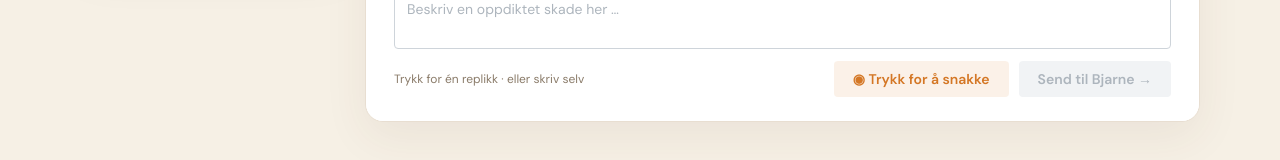
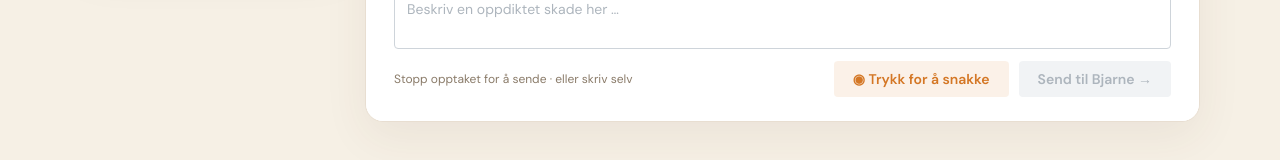
Before and after one commit to skadefryd26/lag2, a React (Vite) app in the folder frontend/: page / in a window 1280 px wide. Shown: the part 955-1115 px from the top of the page. Built offline with nearby package versions, Linux system fonts and the light colour scheme.

Commit message:
fix: send tale når opptaket avsluttes

```diff
--- a/frontend/src/quest/QuestScreen.tsx
+++ b/frontend/src/quest/QuestScreen.tsx
@@ -39,6 +39,7 @@ export function QuestScreen() {
   const [completed, setCompleted] = useState(false);
   const [draft, setDraft] = useState('');
   const [listening, setListening] = useState(false);
+  const [stopping, setStopping] = useState(false);
   const [speechError, setSpeechError] = useState('');
   const recognition = useRef<Recognition | null>(null);
   const conversation = useRef<HTMLDivElement>(null);
@@ -58,7 +59,9 @@ export function QuestScreen() {
     conversation.current?.scrollTo({ top: conversation.current.scrollHeight, behavior: 'smooth' });
   }, [history, quest.isPending]);
   useEffect(() => () => {
-    recognition.current?.stop();
+    const session = recognition.current;
+    recognition.current = null;
+    session?.stop();
     if ('speechSynthesis' in window) window.speechSynthesis.cancel();
   }, []);
 
@@ -72,7 +75,10 @@ export function QuestScreen() {
 
   function listen() {
     if (listening) {
-      recognition.current?.stop();
+      if (!stopping) {
+        setStopping(true);
+        recognition.current?.stop();
+      }
       return;
     }
     const SpeechRecognition = getRecognition();
@@ -81,33 +87,46 @@ export function QuestScreen() {
     quest.reset();
     const session = new SpeechRecognition();
     recognition.current = session;
+    let transcript = '';
+    let failed = false;
     session.lang = 'nb-NO';
     session.interimResults = false;
     session.onresult = event => {
-      const text = event.results[0]?.[0]?.transcript?.trim();
-      if (text) {
-        setDraft(text);
-        submit(text);
-      } else setSpeechError('Jeg hørte ingenting. Prøv igjen eller skriv i feltet.');
+      transcript = event.results[0]?.[0]?.transcript?.trim() ?? '';
+      if (transcript) setDraft(transcript);
     };
     session.onerror = event => {
-      setListening(false);
+      failed = true;
       setSpeechError(event.error === 'not-allowed' || event.error === 'service-not-allowed'
         ? 'Mikrofonen er ikke tillatt. Du kan skrive i feltet i stedet.'
         : 'Jeg fikk ikke med meg det du sa. Prøv igjen eller skriv i feltet.');
     };
-    session.onend = () => setListening(false);
+    session.onend = () => {
+      if (recognition.current !== session) return;
+      recognition.current = null;
+      setListening(false);
+      setStopping(false);
+      if (failed) return;
+      if (transcript) submit(transcript);
+      else setSpeechError('Jeg hørte ingenting. Prøv igjen eller skriv i feltet.');
+    };
     try {
       session.start();
       setListening(true);
     } catch {
+      recognition.current = null;
       setListening(false);
+      setStopping(false);
       setSpeechError('Mikrofonen kunne ikke startes. Du kan skrive i feltet i stedet.');
     }
   }
 
   function restart() {
-    recognition.current?.stop();
+    const session = recognition.current;
+    recognition.current = null;
+    session?.stop();
+    setListening(false);
+    setStopping(false);
     if ('speechSynthesis' in window) window.speechSynthesis.cancel();
     quest.reset();
     setHistory([]);
@@ -145,7 +164,7 @@ export function QuestScreen() {
             {quest.isError && <Alert color="red" title="Samtalen stoppet" mb="sm">{quest.error.message}</Alert>}
             {completed ? <div className="finished"><p>Runden er over. Ingen virkelig skademelding er sendt.</p><Button onClick={restart} color="orange">Start en ny, oppdiktet runde ↗</Button></div> : <>
               <Textarea aria-label="Din oppdiktede skademelding" placeholder="Beskriv en oppdiktet skade her …" value={draft} onChange={event => setDraft(event.currentTarget.value)} minRows={2} maxLength={2000} disabled={quest.isPending || listening} onKeyDown={event => { if (event.key === 'Enter' && !event.shiftKey) { event.preventDefault(); submit(); } }} />
-              <Group justify="space-between" mt="sm" gap="xs"><span className="hint">{supported ? 'Trykk for én replikk · eller skriv selv' : 'Talegjenkjenning mangler her · skriv i feltet'}</span><Group gap="xs">{supported && <Button variant="light" color="orange" onClick={listen} disabled={quest.isPending} aria-label={listening ? 'Stopp mikrofonen' : 'Trykk for å snakke'}>{listening ? '■ Stopp lytting' : '◉ Trykk for å snakke'}</Button>}<Button color="orange" onClick={() => submit()} disabled={!draft.trim() || quest.isPending || listening} loading={quest.isPending}>Send til Bjarne →</Button></Group></Group>
+              <Group justify="space-between" mt="sm" gap="xs"><span className="hint">{supported ? 'Stopp opptaket for å sende · eller skriv selv' : 'Talegjenkjenning mangler her · skriv i feltet'}</span><Group gap="xs">{supported && <Button variant="light" color="orange" onClick={listen} disabled={quest.isPending || stopping} aria-label={listening ? 'Stopp mikrofonen' : 'Trykk for å snakke'}>{stopping ? 'Avslutter opptak …' : listening ? '■ Stopp lytting' : '◉ Trykk for å snakke'}</Button>}<Button color="orange" onClick={() => submit()} disabled={!draft.trim() || quest.isPending || listening} loading={quest.isPending}>Send til Bjarne →</Button></Group></Group>
             </>}
           </div>
         </div>
```
